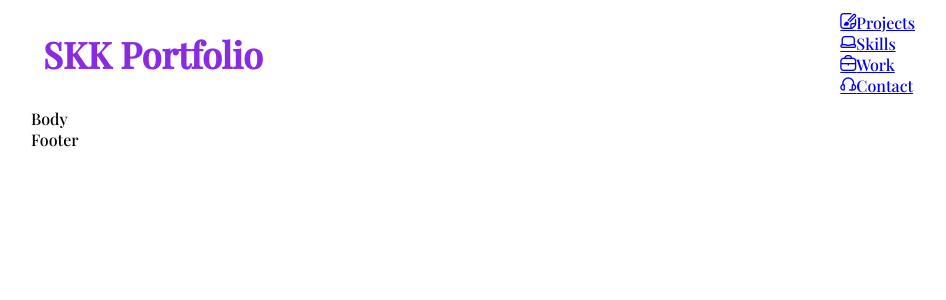
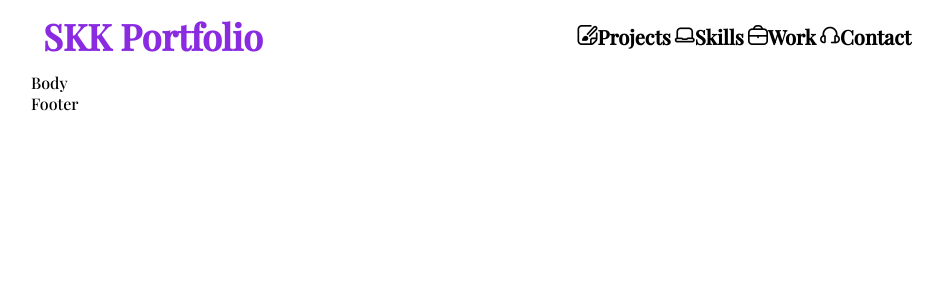
Before and after one commit to SarahKubik/SKKfolio, a React (Create React App) app: page / in a window 1280 px wide. Shown: the top 300 px of the page, without its empty margins (161-1107 px from the left). Built offline with nearby package versions, Linux system fonts and the light colour scheme.

Commit message:
nav menu styling

```diff
--- a/src/components/header/web/web.css
+++ b/src/components/header/web/web.css
@@ -0,0 +1,25 @@
+.web{
+    display: flex;
+    flex: 1;
+    align-items: center;
+}
+.web-option {
+    font-size: 20px;
+    margin-right: 16px;
+    font-weight: 600;
+}
+.web-option a {
+    text-decoration: none;
+    color: black;
+    display: flex;
+    align-items: center;
+
+}
+.web-option{
+    display:flex;
+    align-items: center;
+    margin-right: 4px;
+}
+.web-option :last-child {
+    margin-right: 0px;
+}
```
